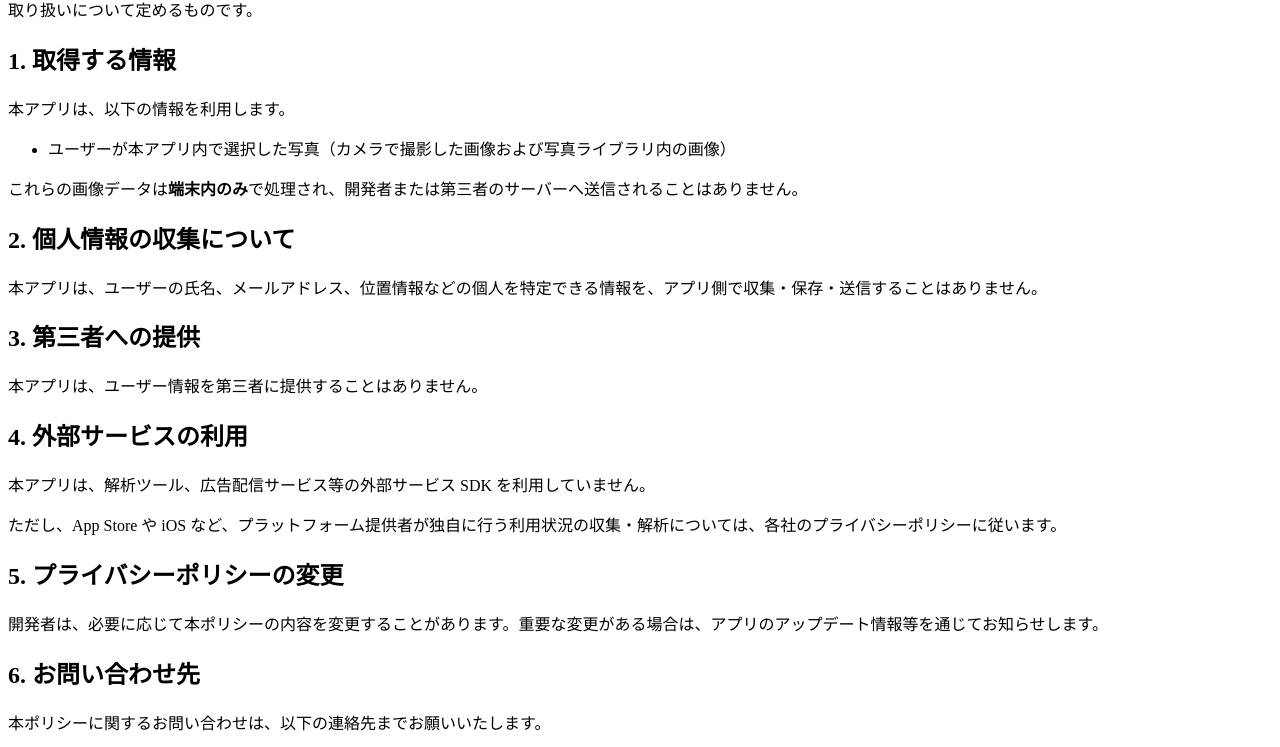
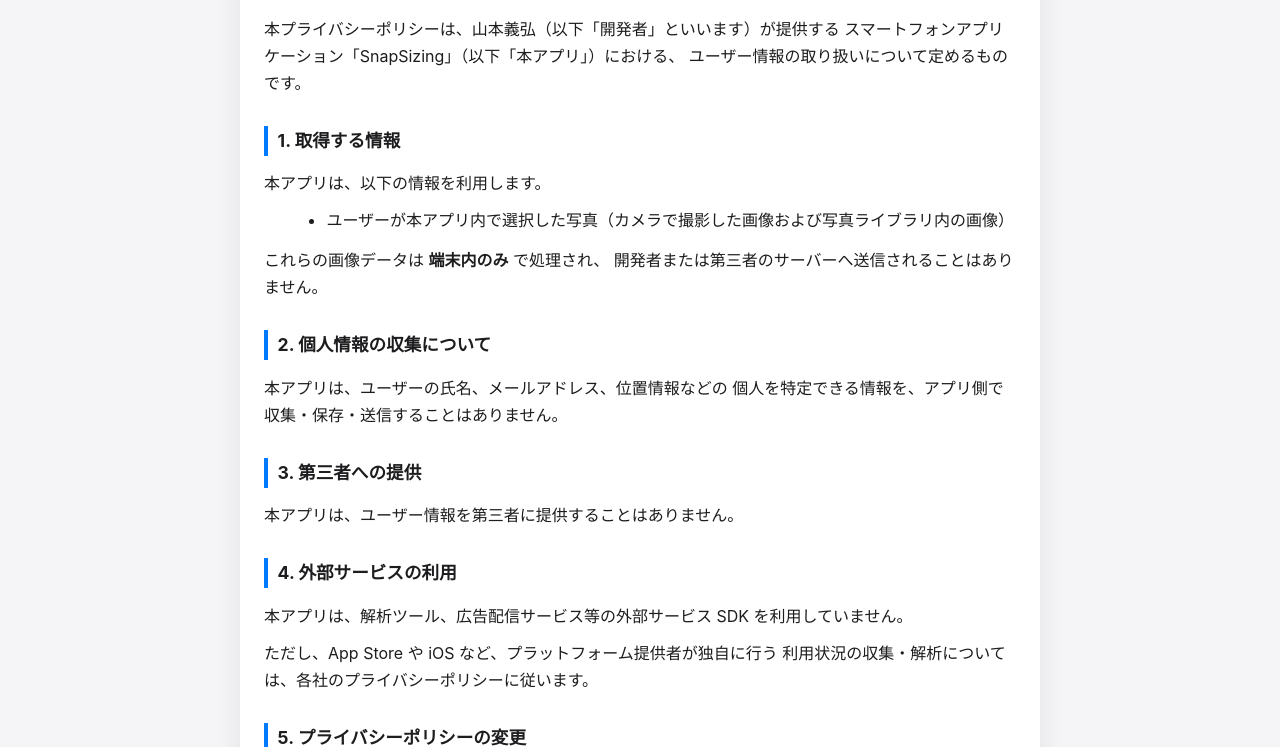
Before and after one commit to YamamotoYoshihiro/snap-sizing-privacy, a plain HTML site: page index.html in a window 1280 px wide. Shown: the part 116-863 px from the top of the page. Drawn offline with Linux system fonts and the light colour scheme.

Commit message:
Refactor HTML structure and improve formatting

```diff
--- a/index.html
+++ b/index.html
@@ -3,39 +3,133 @@
 <head>
   <meta charset="UTF-8">
   <title>SnapSizing プライバシーポリシー</title>
+  <meta name="viewport" content="width=device-width, initial-scale=1">
+  <style>
+    :root {
+      color-scheme: light dark;
+    }
+    body {
+      margin: 0;
+      padding: 0;
+      font-family: -apple-system, BlinkMacSystemFont, "Helvetica Neue",
+        "Segoe UI", sans-serif;
+      line-height: 1.7;
+      background: #f5f5f7;
+      color: #1d1d1f;
+    }
+    .page {
+      min-height: 100vh;
+      display: flex;
+      justify-content: center;
+      padding: 32px 16px;
+    }
+    main {
+      max-width: 800px;
+      width: 100%;
+      background: #ffffff;
+      border-radius: 16px;
+      padding: 32px 24px 28px;
+      box-shadow: 0 8px 30px rgba(0, 0, 0, 0.08);
+      box-sizing: border-box;
+    }
+    h1 {
+      font-size: 1.6rem;
+      margin-top: 0;
+      margin-bottom: 1.5rem;
+      text-align: center;
+    }
+    h2 {
+      font-size: 1.1rem;
+      margin-top: 1.8rem;
+      border-left: 4px solid #007aff;
+      padding-left: 0.6rem;
+    }
+    p {
+      margin: 0.6rem 0;
+    }
+    ul {
+      margin: 0.4rem 0 0.8rem 1.4rem;
+    }
+    strong {
+      font-weight: 600;
+    }
+    .footer {
+      margin-top: 2rem;
+      font-size: 0.85rem;
+      color: #6e6e73;
+      text-align: right;
+    }
+
+    @media (max-width: 600px) {
+      main {
+        padding: 24px 16px 20px;
+        border-radius: 0;
+        box-shadow: none;
+      }
+      .page {
+        padding: 16px 0;
+      }
+    }
+  </style>
 </head>
 <body>
+  <div class="page">
     <main>
       <h1>SnapSizing プライバシーポリシー</h1>
 
-    <p>本プライバシーポリシーは、山本義弘（以下「開発者」といいます）が提供するスマートフォンアプリケーション「SnapSizing」（以下「本アプリ」）における、ユーザー情報の取り扱いについて定めるものです。</p>
+      <p>
+        本プライバシーポリシーは、山本義弘（以下「開発者」といいます）が提供する
+        スマートフォンアプリケーション「SnapSizing」（以下「本アプリ」）における、
+        ユーザー情報の取り扱いについて定めるものです。
+      </p>
 
       <h2>1. 取得する情報</h2>
       <p>本アプリは、以下の情報を利用します。</p>
       <ul>
         <li>ユーザーが本アプリ内で選択した写真（カメラで撮影した画像および写真ライブラリ内の画像）</li>
       </ul>
-    <p>これらの画像データは<strong>端末内のみ</strong>で処理され、開発者または第三者のサーバーへ送信されることはありません。</p>
+      <p>
+        これらの画像データは <strong>端末内のみ</strong> で処理され、
+        開発者または第三者のサーバーへ送信されることはありません。
+      </p>
 
       <h2>2. 個人情報の収集について</h2>
-    <p>本アプリは、ユーザーの氏名、メールアドレス、位置情報などの個人を特定できる情報を、アプリ側で収集・保存・送信することはありません。</p>
+      <p>
+        本アプリは、ユーザーの氏名、メールアドレス、位置情報などの
+        個人を特定できる情報を、アプリ側で収集・保存・送信することはありません。
+      </p>
 
       <h2>3. 第三者への提供</h2>
-    <p>本アプリは、ユーザー情報を第三者に提供することはありません。</p>
+      <p>
+        本アプリは、ユーザー情報を第三者に提供することはありません。
+      </p>
 
       <h2>4. 外部サービスの利用</h2>
-    <p>本アプリは、解析ツール、広告配信サービス等の外部サービス SDK を利用していません。</p>
-    <p>ただし、App Store や iOS など、プラットフォーム提供者が独自に行う利用状況の収集・解析については、各社のプライバシーポリシーに従います。</p>
+      <p>
+        本アプリは、解析ツール、広告配信サービス等の外部サービス SDK を利用していません。
+      </p>
+      <p>
+        ただし、App Store や iOS など、プラットフォーム提供者が独自に行う
+        利用状況の収集・解析については、各社のプライバシーポリシーに従います。
+      </p>
 
       <h2>5. プライバシーポリシーの変更</h2>
-    <p>開発者は、必要に応じて本ポリシーの内容を変更することがあります。重要な変更がある場合は、アプリのアップデート情報等を通じてお知らせします。</p>
+      <p>
+        開発者は、必要に応じて本ポリシーの内容を変更することがあります。
+        重要な変更がある場合は、本アプリのアップデート情報等を通じてお知らせします。
+      </p>
 
       <h2>6. お問い合わせ先</h2>
       <p>本ポリシーに関するお問い合わせは、以下の連絡先までお願いいたします。</p>
-    <p>開発者：山本 義弘<br>
-    メールアドレス：ys.systemlab@gmail.com</p>
+      <p>
+        開発者：山本 義弘<br>
+        メールアドレス：ys.systemlab@gmail.com
+      </p>
 
-    <p>制定日：2025年12月4日</p>
+      <div class="footer">
+        制定日：2025年12月4日
+      </div>
     </main>
+  </div>
 </body>
 </html>
```
Lines whose indentation alone changed are shown as unchanged.
